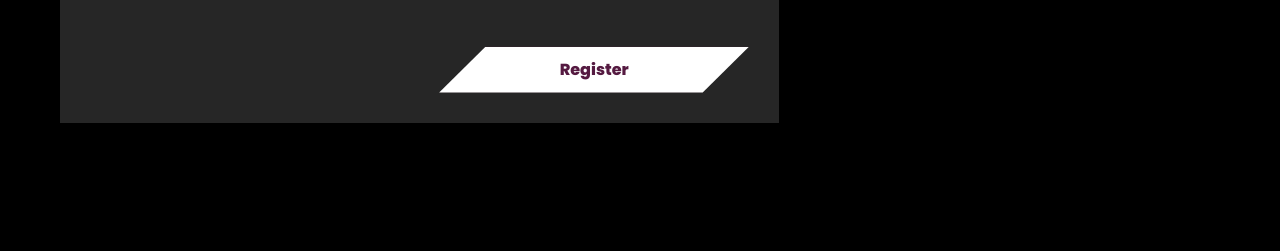
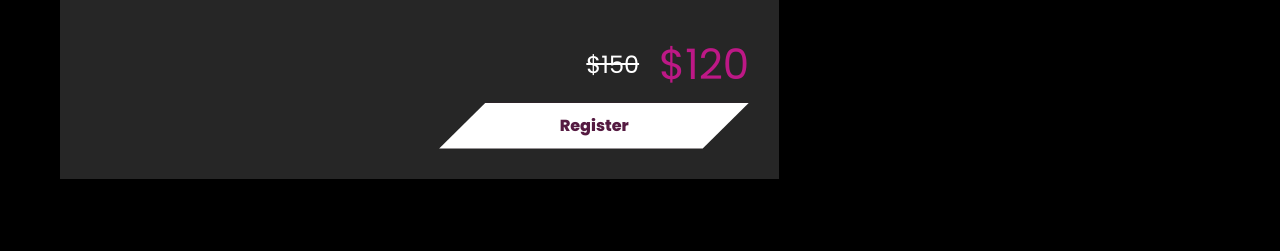
Before and after one commit to vldmrlu/yvl, a website: page index.html in a window 1280 px wide. Shown: the part 2948-3199 px from the top of the page. Drawn offline with nearby package versions, Linux system fonts and the light colour scheme.

Commit message:
Add price

```diff
--- a/index.html
+++ b/index.html
@@ -103,6 +103,10 @@
                                 <li>You can also pay on my card <i>5375414103911375</i></li>
                             </ul>
                             <div class="note-footer">
+                                <div class="price">
+                                    <p>$150</p>
+                                    <span>$120</span>
+                                </div>
                                 <a href="https://www.paypal.com/donate/?business=JD6ABF5G3KQ5S&no_recurring=0&currency_code=USD" class="btn" target="_blank">Register</a>
                             </div>
                         </div>
--- a/src/sass/style.scss
+++ b/src/sass/style.scss
@@ -301,7 +301,23 @@ header {
         display: flex;
         align-items: flex-end;
         justify-content: flex-end;
+        flex-direction: column;
         margin-top: 50px;
+
+        .price {
+            display: flex;
+            margin-bottom: 20px;
+
+            span {
+                color: $color-4;
+                font-size: 42px;
+            }
+
+            p {
+                margin-right: 20px;
+                text-decoration: line-through;
+            }
+        }
 
         .btn {
             margin-top: 0;
--- a/src/sass/variable.scss
+++ b/src/sass/variable.scss
@@ -1,6 +1,7 @@
 $color-1: #000;
 $color-2: #fff;
 $color-3: #551a41;
+$color-4: #bd1886;
 
 // Bb
 
```
Also changed, not shown: dist/css/app.css, dist/css/app.min.css.
